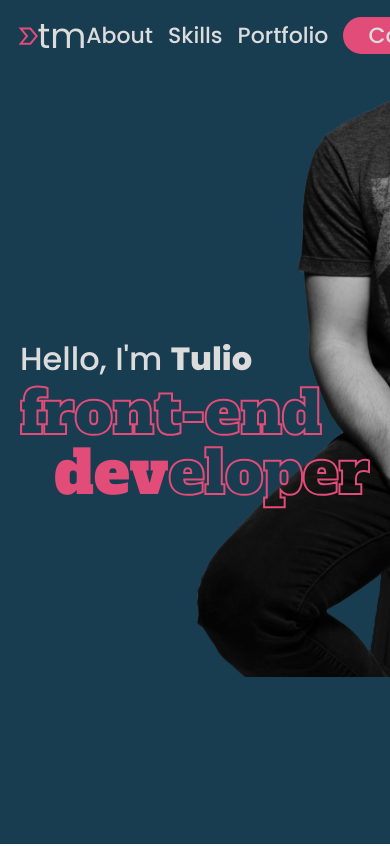
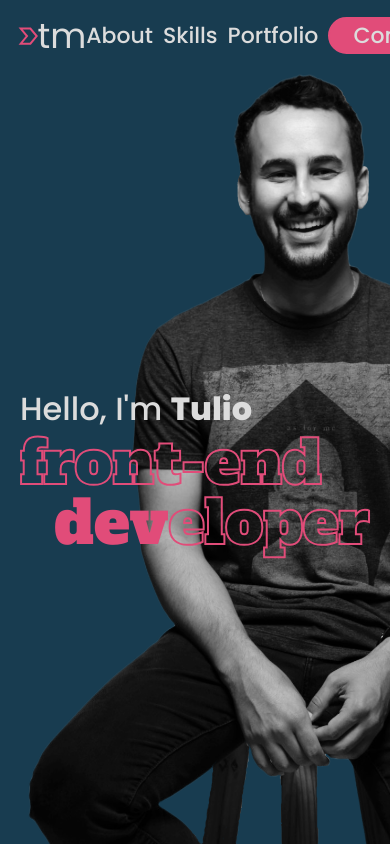
Before and after one commit to t-minini/my-website-v2, a React (Create React App) app: page / in a window 390 px wide. Shown: the top 846 px of the page. Built offline with nearby package versions, Linux system fonts and the light colour scheme.

Commit message:
:iphone::bug: trying to fix responsiveness bug with my photo v1for iphone 11

```diff
--- a/src/components/hello/hello.module.css
+++ b/src/components/hello/hello.module.css
@@ -5,7 +5,6 @@
   margin: auto;
   padding: 0 8rem;
   padding-top: 7rem;
-  /* z-index: 7; */
 }
 
 .hello__phrase {
@@ -108,7 +107,7 @@ h1:nth-of-type(2) {
     max-height: 115rem;
     object-fit: cover;
     bottom: 67.6rem;
-    left: .3rem;
+    left: 0.3rem;
     object-position: 15rem;
   }
 }
@@ -160,7 +159,9 @@ h1:nth-of-type(2) {
 
 @media (max-width: 414px) {
   .hello_container {
-    padding: 2rem;
+    /* padding: 2rem; */
+    padding: 0 2rem;
+    padding-top: 7rem;
   }
 
   /* hello, I'm Tulio  */
@@ -188,7 +189,9 @@ h1:nth-of-type(2) {
   .hello__photo img {
     max-height: 87rem;
     right: 1em;
-    object-position: 15rem 3rem;
+    bottom: 53.3rem;
+    left: -18.5rem;
+    object-position: 17rem 3rem;
   }
 }
 
--- a/src/components/navbar/navbar.module.css
+++ b/src/components/navbar/navbar.module.css
@@ -142,7 +142,7 @@
 
 @media (max-width: 414px) {
   .navbar_container {
-    /* width: 100%; */
+    width: 100%;
     /* margin: 0; */
     padding: 2rem;
   }
@@ -161,7 +161,7 @@
   }
 
   .navbar__ul ul {
-    gap: 1.5rem;
+    gap: 1rem;
   }
 }
 
```
